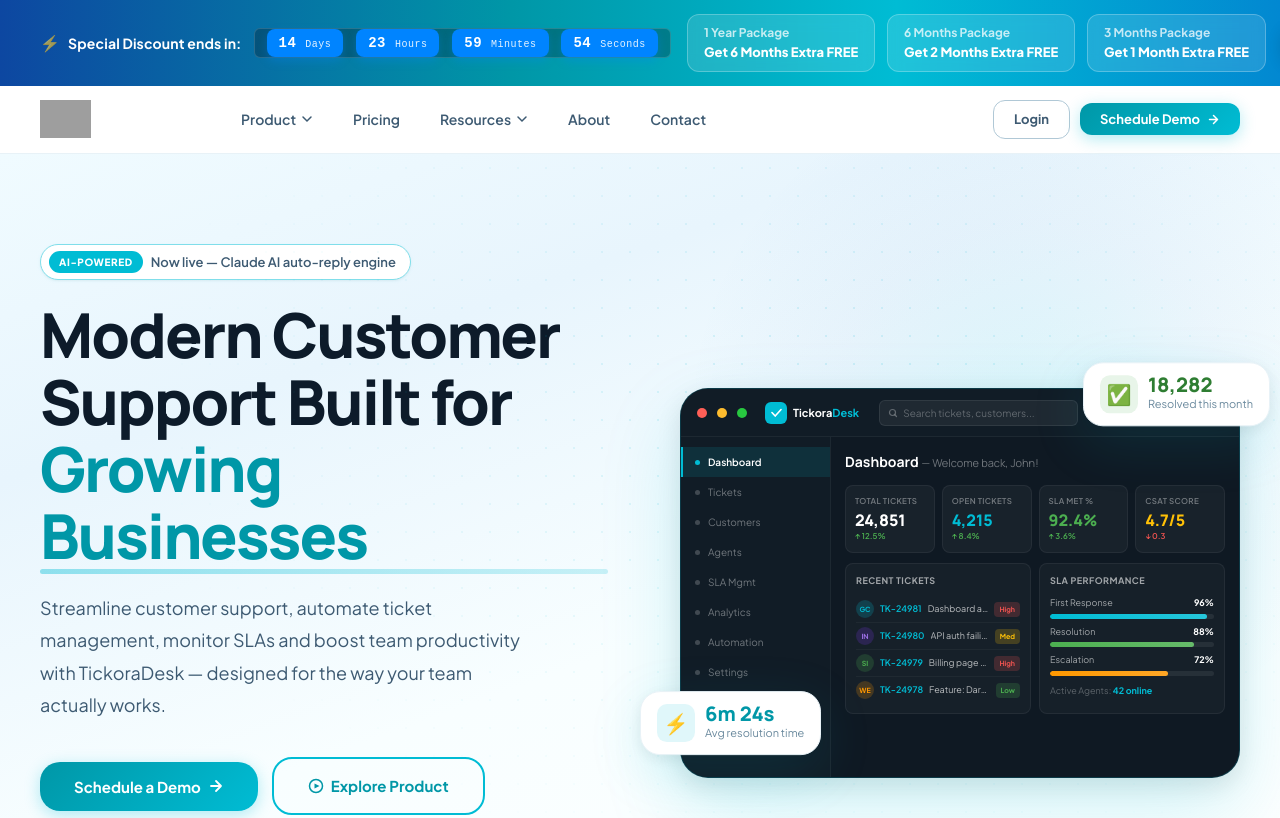
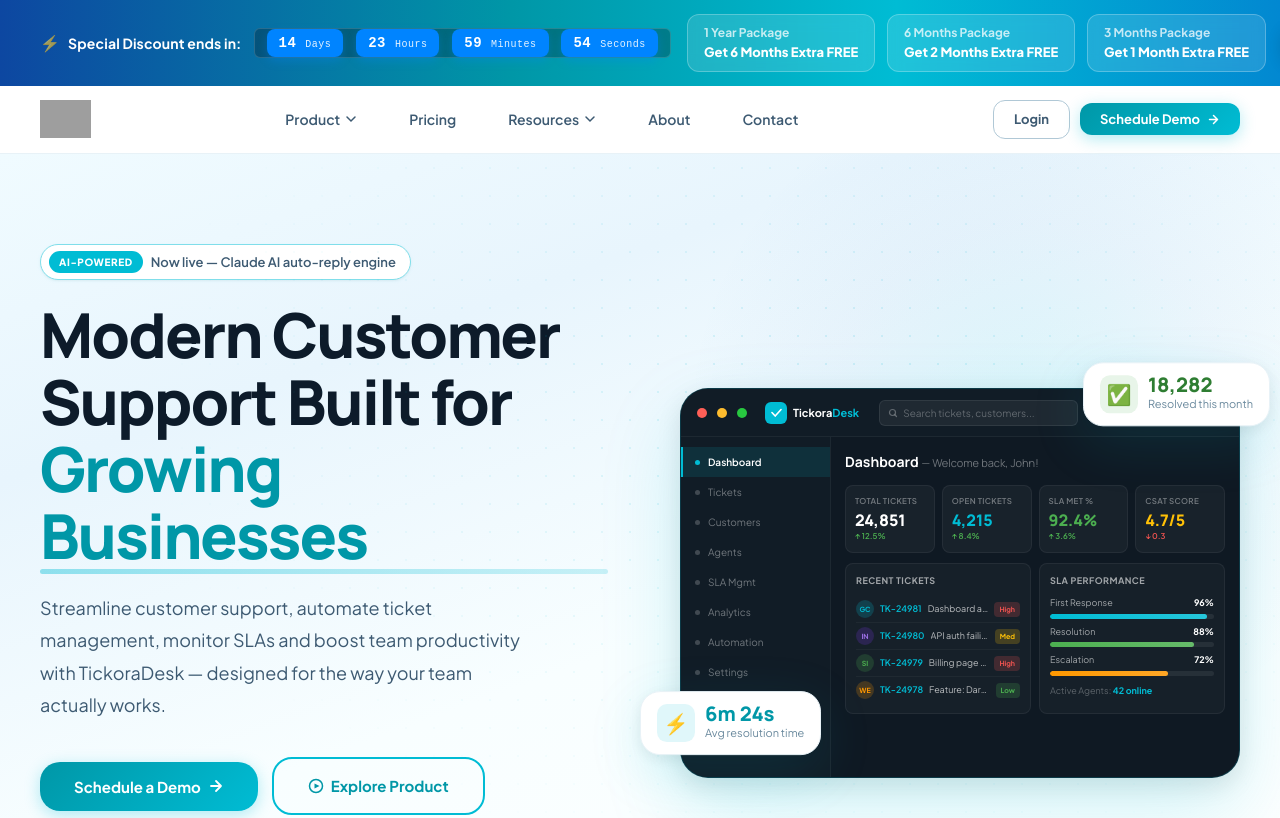
Before and after one commit to prithvikr845422/tickoradesk-website, a website: page index.html in a window 1280 px wide. Shown: the top 818 px of the page. Drawn offline with nearby package versions, Linux system fonts and the light colour scheme; grey boxes are pictures that could not be loaded.

Commit message:
Update index.html

```diff
--- a/index.html
+++ b/index.html
@@ -122,13 +122,11 @@
   transition: box-shadow .2s;
 }
 nav.scrolled { box-shadow: var(--shadow); }
-.nav-inner {
-  max-width: 1280px; margin: 0 auto; width: 100%;
-  display: flex; align-items: center; padding: 0 40px;
+.nav-inner { max-width: 1280px; margin: 0 auto; width: 100%; display: grid; grid-template-columns: auto 1fr auto; align-items: center; padding: 0 40px; }
 }
 .nav-logo { display: flex; align-items: center; }
 .nav-logo img { height: 38px; width: auto; object-fit: contain; }
-.nav-links { display: flex; align-items: center; gap: 12px; margin-left: auto; margin-right: auto; }
+.nav-links { display: flex; align-items: center; gap: 24px; justify-self: center; }
 .nav-link {
   font-size: 14px; font-weight: 600; color: var(--ink-60);
   padding: 8px 14px; border-radius: var(--r-sm); transition: all .15s;
```
